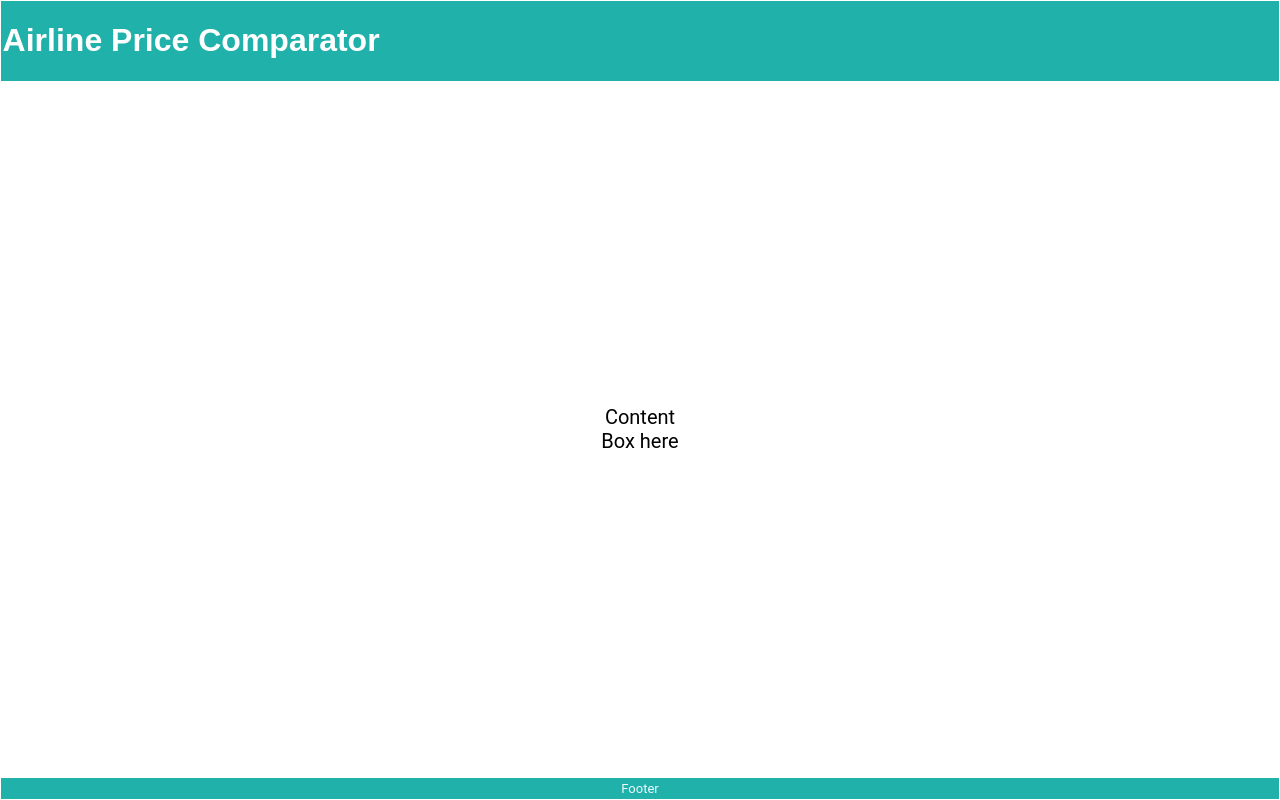
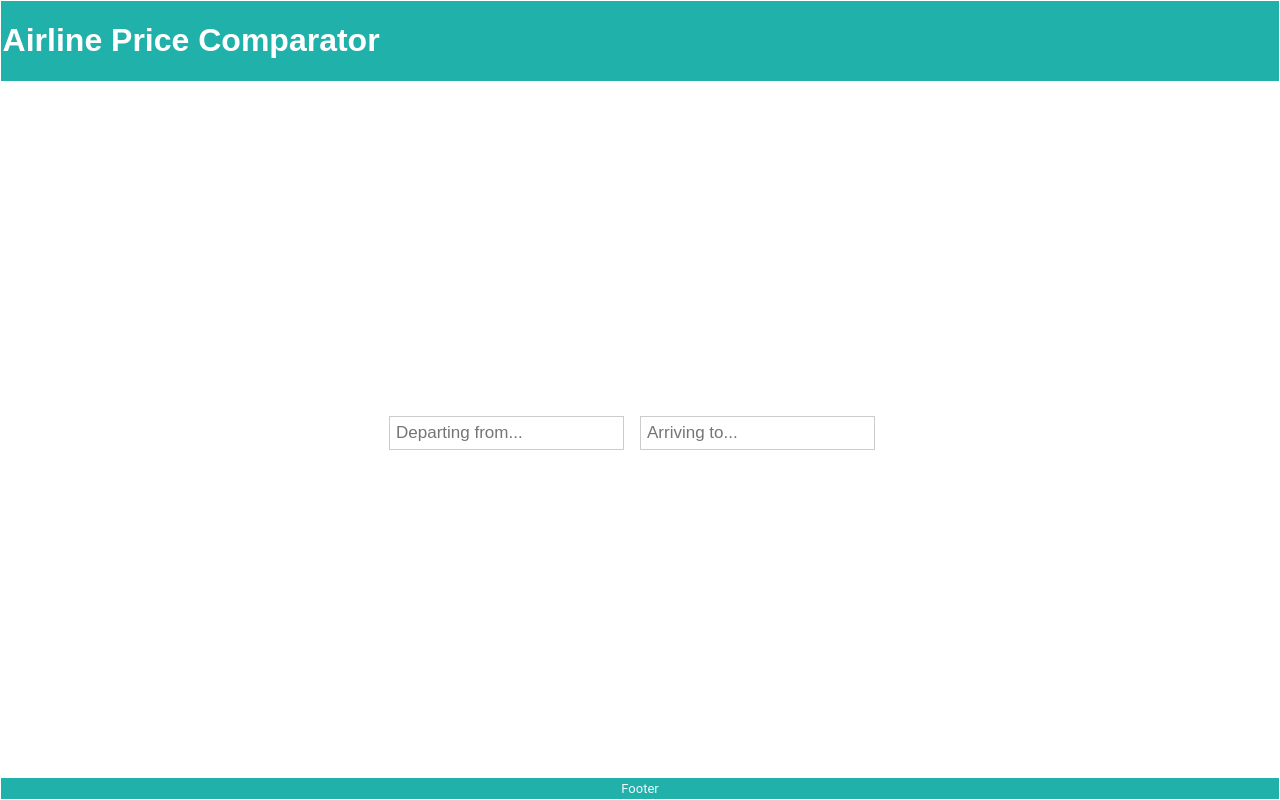
Before and after one commit to rydaws/mighty-ducks, a React (Create React App) app in the folder mighty-ducks/: page / in a window 1280 px wide. Built offline with nearby package versions, Linux system fonts and the light colour scheme.

Commit message:
Added basic search bars

```diff
--- a/mighty-ducks/src/components/Content.js
+++ b/mighty-ducks/src/components/Content.js
@@ -1,8 +1,10 @@
 export const Content = () => {
     return (
         <main>
-            <p>Content</p>
-            <p>Box here</p>
+            <div class="topnav">
+            <input type="text" placeholder="Arriving to..."></input>
+            <input type="text" placeholder="Departing from..."></input>
+            </div>
         </main>
     )
 }
--- a/mighty-ducks/src/index.css
+++ b/mighty-ducks/src/index.css
@@ -61,3 +61,16 @@ footer {
   place-content: center;
   font-size: small;
 }
+
+.topnav input[type=text] {
+  float: right;
+  padding: 6px;
+  border: none;
+  margin-top: 8px;
+  margin-right: 16px;
+  font-size: 17px;
+}
+
+.topnav input[type=text] {
+  border: 1px solid #ccc;
+}
```
